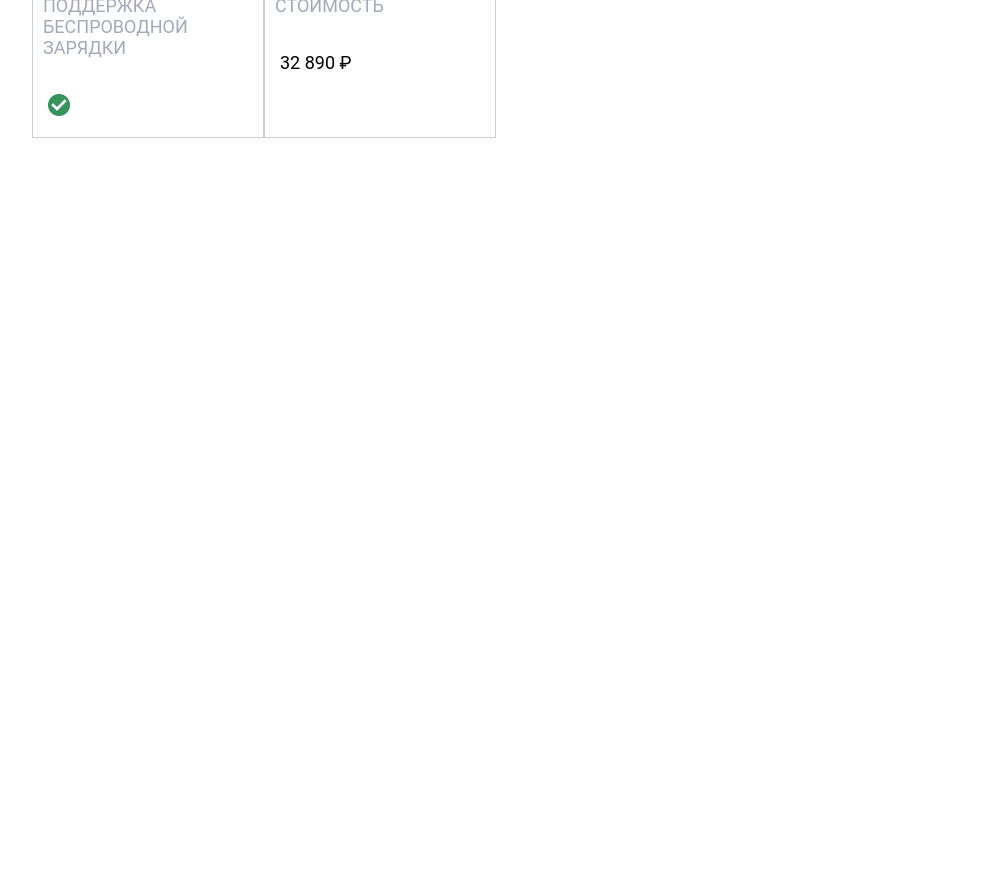
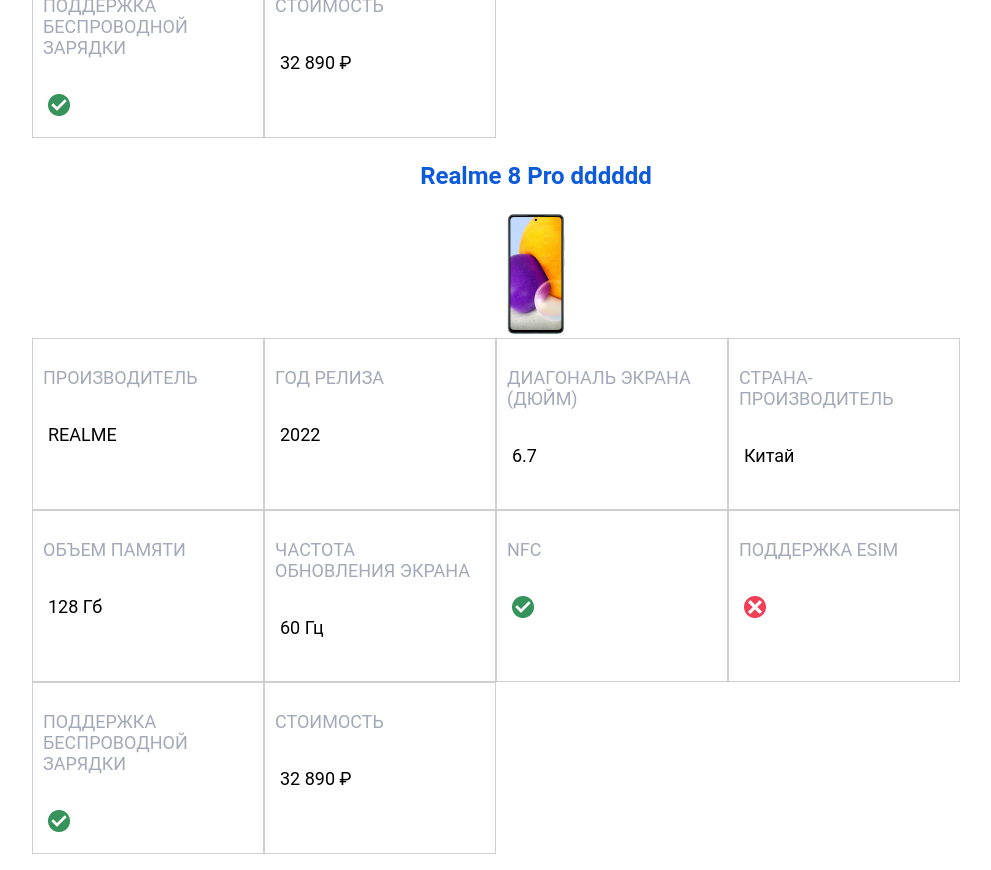
Before and after one commit to MakaevaElena/compare_products, a React (Create React App) app: page / in a window 1280 px wide. Shown: the part 4320-5190 px from the top of the page, without its empty margins (104-1095 px from the left). Before the commit the page ends 4516 px from the top, so only its background shows below. Built offline with nearby package versions, Linux system fonts and the light colour scheme.

Commit message:
feat: add searching in modal

```diff
--- a/src/components/ChosenProducts/chosen-products.tsx
+++ b/src/components/ChosenProducts/chosen-products.tsx
@@ -5,6 +5,7 @@
 import { Product } from "../../store/slices/types.ts";
 import { useDispatch } from "react-redux";
 import { setChangedProduct, setChangedProductId } from "../../store/slices/dataSlice.ts";
+import { PRODUCTS } from "../../products.ts";
 
 const ChosenProducts: React.FC = () => {
   const dispatch = useDispatch();
@@ -34,11 +35,13 @@
               <div className="image">
                 <img className="product-img" src={product.productImage} alt="" />
               </div>
-              <div
-                className={`row-open`}
-                onClick={(event: React.MouseEvent<HTMLElement>) =>
-                  onOpenSearchModal(event, i, product)
-                }></div>
+              {chosenProducts.length !== PRODUCTS.length && (
+                <div
+                  className={`row-open`}
+                  onClick={(event: React.MouseEvent<HTMLElement>) =>
+                    onOpenSearchModal(event, i, product)
+                  }></div>
+              )}
             </div>
             <div className="name">{product.productName}</div>
             {isModalOpen && orderNum === i && <SearchModal />}
--- a/src/components/SearchModal/search-modal.css
+++ b/src/components/SearchModal/search-modal.css
@@ -7,7 +7,7 @@
   top: 100px;
   border: 1px solid #c1c1c1;
   width: 420px;
-  max-height: 335px;
+  max-height: 360px;
   background-color: white;
   border-radius: 2%;
   z-index: 100;
--- a/src/components/SearchModal/search-modal.tsx
+++ b/src/components/SearchModal/search-modal.tsx
@@ -13,6 +13,11 @@
   const chosenProducts = useAppSelector((state) => state.data.chosenProducts);
   const changedProductId = useAppSelector((state) => state.data.changedProductId);
   const inModalProducts = PRODUCTS.filter((product) => !chosenProducts.includes(product));
+  const searchingProducts = value
+    ? inModalProducts.filter((product) => product.productName.includes(value))
+    : inModalProducts;
+
+  console.log(searchingProducts);
 
   function handleChange(evt: React.FormEvent<HTMLInputElement>) {
     if (evt?.target instanceof HTMLInputElement) {
@@ -35,6 +40,7 @@
   return (
     <div className="modal-wrapper">
       <form>
+        {inModalProducts.length > 3 && (
           <input
             ref={inputRef}
             className="search-input"
@@ -43,10 +49,10 @@
             value={value}
             onChange={handleChange}
           />
-        {/* <div className="search-button" onClick={handleSearchClick} ref={searchButtonRef}></div> */}
+        )}
 
         <div className="product-list">
-          {inModalProducts.map((product, i) => (
+          {searchingProducts.map((product, i) => (
             <div className="product" key={i}>
               <div className="row-choose" onClick={() => handleChangeProduct(product)}></div>
               <div className="image">
--- a/src/products.ts
+++ b/src/products.ts
@@ -88,4 +88,19 @@
     wirelessPower: true,
     price: `${numberFormat(32890)} ₽`,
   },
+
+  {
+    productName: "Realme 8 Pro dddddd",
+    productImage: "./img/sumsung.png",
+    producer: "REALME",
+    year: 2022,
+    diagonal: 6.7,
+    country: "Китай",
+    memory: `128 Гб`,
+    fqc: "60 Гц",
+    NFC: true,
+    ESIM: false,
+    wirelessPower: true,
+    price: `${numberFormat(32890)} ₽`,
+  },
 ];
```
Lines whose indentation alone changed are shown as unchanged.
